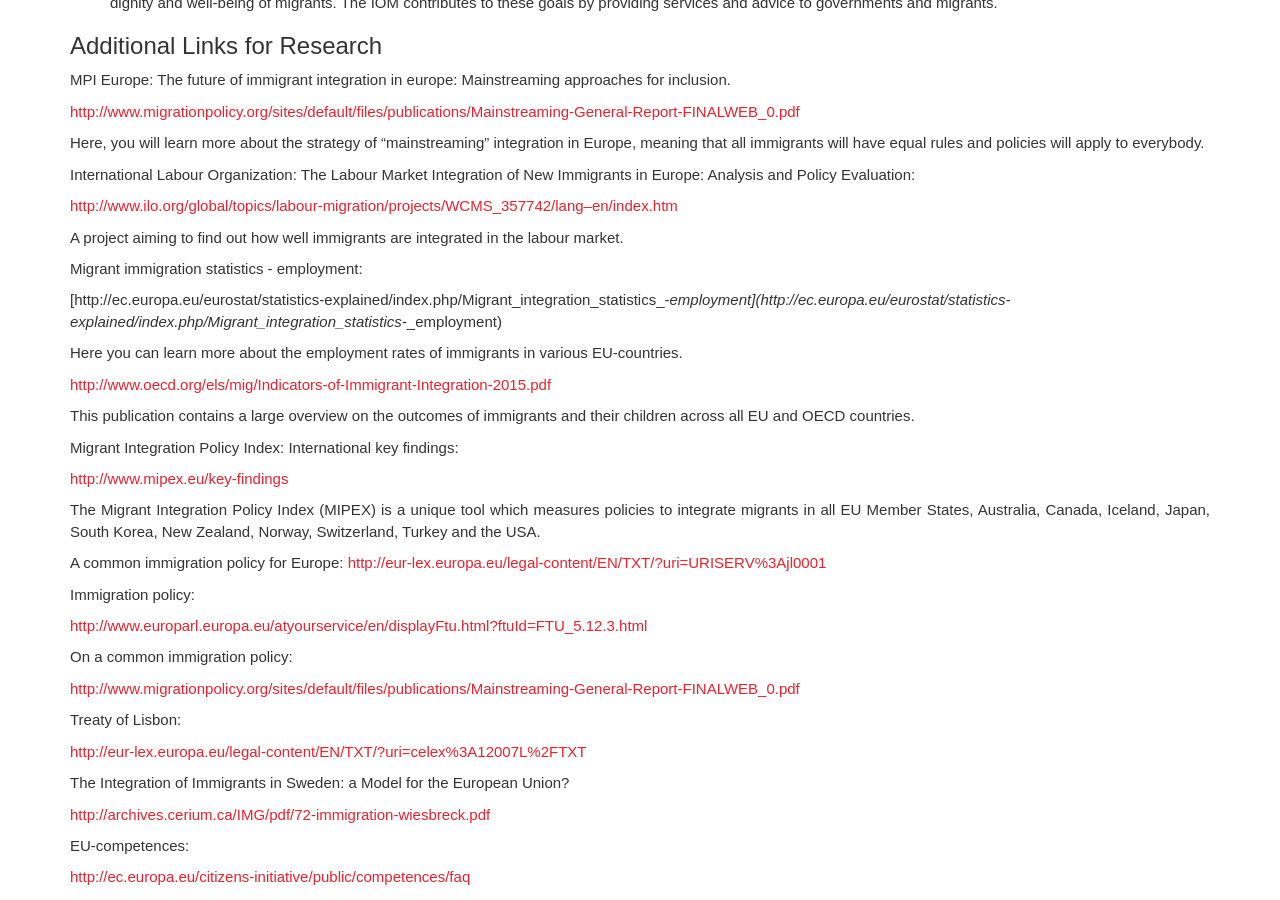
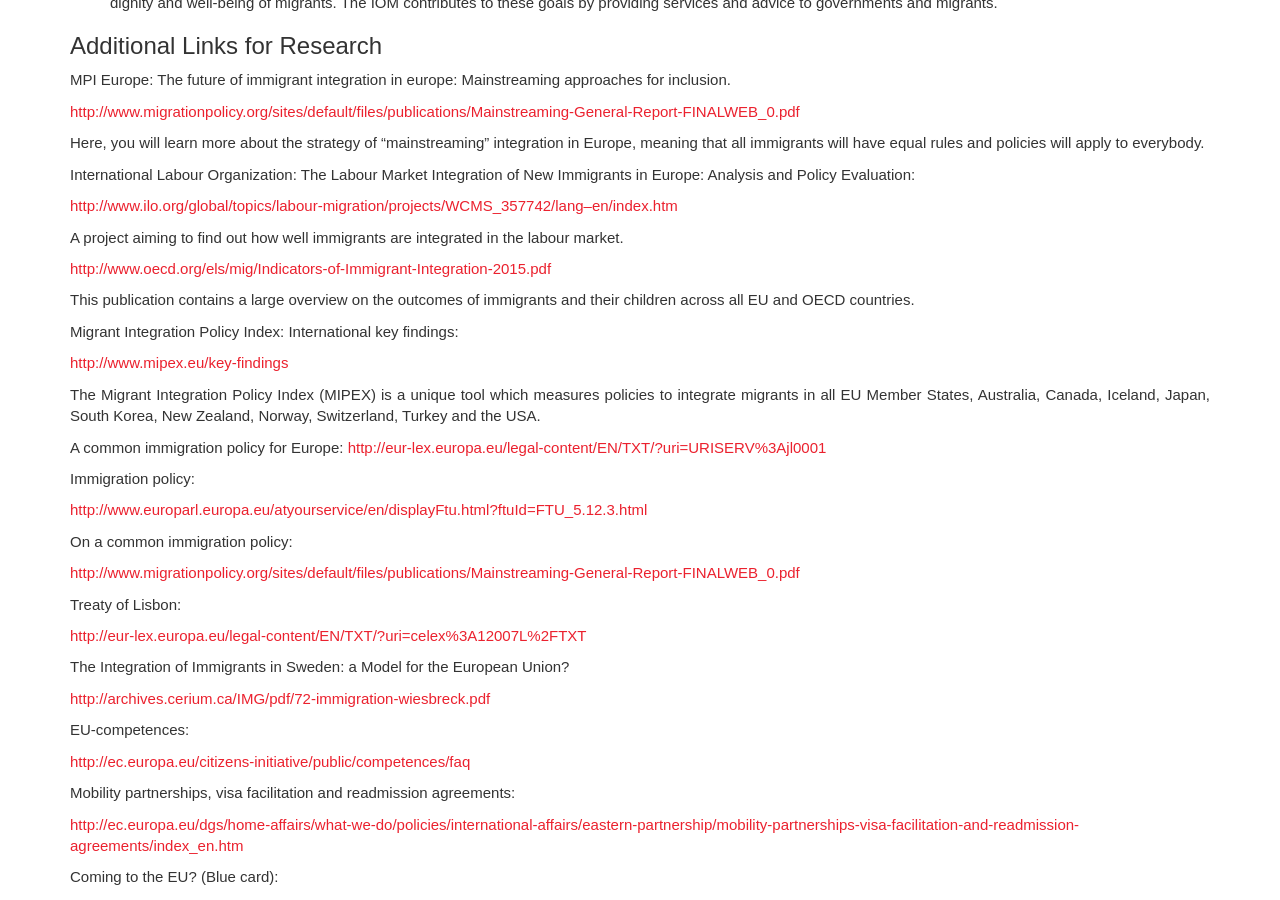
Before and after one commit to ostenbom/Vienna-Topic-Overviews, a Jekyll site: the page built from libe_i.md, in a window 1280 px wide and 900 px high, scrolled down 3227 px. Built offline with Jekyll 4.4.1, drawn with Linux system fonts in a browser that asks for light colours; nearby versions of some CDN libraries.

Commit message:
Small name fixes

```diff
--- a/libe_i.md
+++ b/libe_i.md
@@ -96,12 +96,6 @@
 
 A project aiming to find out how well immigrants are integrated in the labour market.
 
-Migrant immigration statistics - employment:
-
-[http://ec.europa.eu/eurostat/statistics-explained/index.php/Migrant_integration_statistics_-_employment](http://ec.europa.eu/eurostat/statistics-explained/index.php/Migrant_integration_statistics_-_employment)
-
-Here you can learn more about the employment rates of immigrants in various EU-countries.
-
 [http://www.oecd.org/els/mig/Indicators-of-Immigrant-Integration-2015.pdf](http://www.oecd.org/els/mig/Indicators-of-Immigrant-Integration-2015.pdf)
 
 This publication contains a large overview on the outcomes of immigrants and their children across all EU and OECD countries.
```
Also changed, not shown: crim.md (+1 -1 lines), juri_i.md (+1 -1 lines), juri_ii.md (+1 -1 lines), tran.md (+1 -1 lines), 6 other files.
